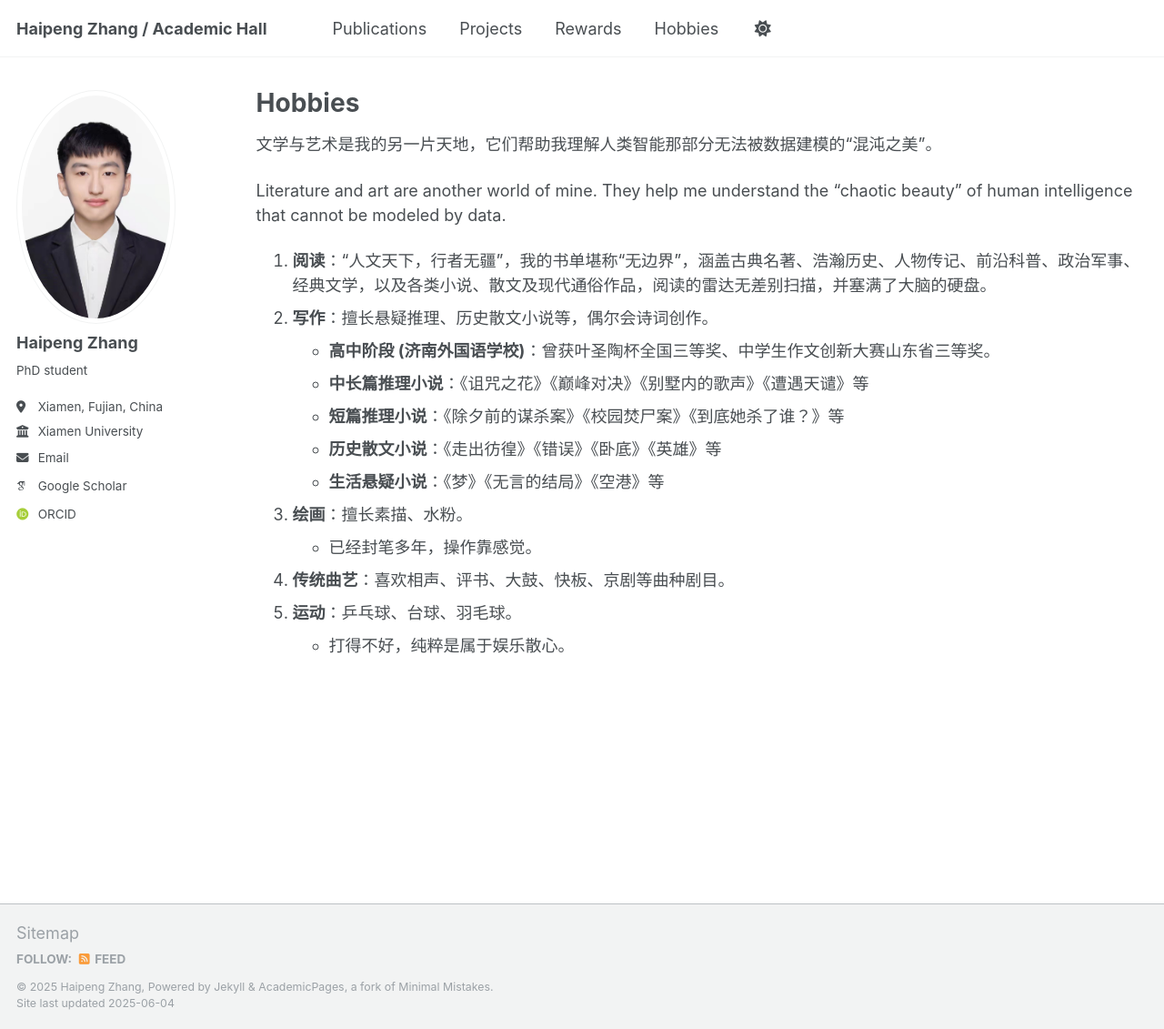
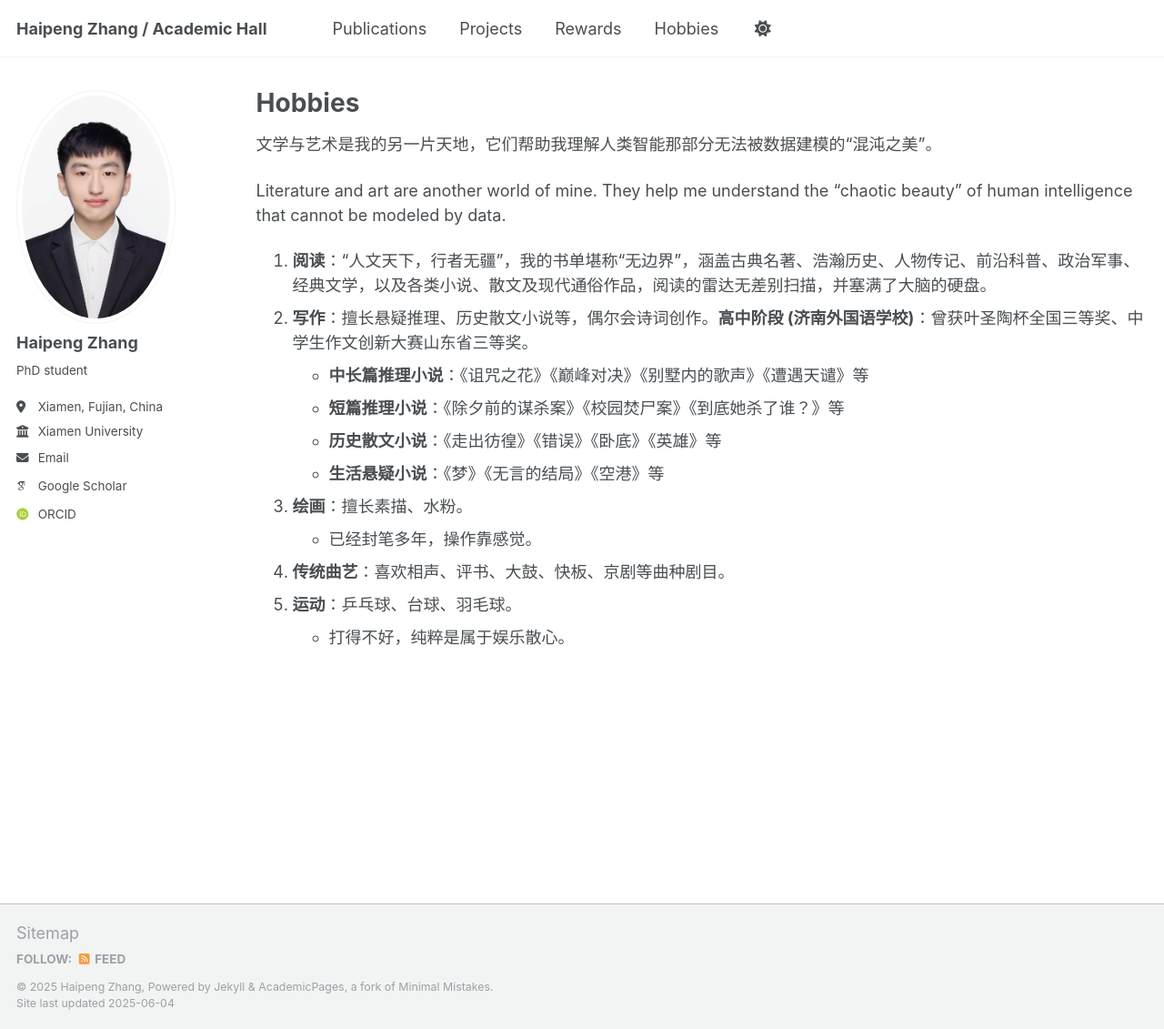
Before and after one commit to Harry-first/haipengzhang, a Jekyll site: the page built from _pages/portfolio.md, in a window 1280 px wide and 1131 px high. Shown: the whole window at 91% size. Built offline with Jekyll 4.4.1, drawn with Linux system fonts in a browser that asks for light colours; some web fonts are replaced.

```diff
--- a/_pages/portfolio.md
+++ b/_pages/portfolio.md
@@ -9,8 +9,7 @@ author_profile: true
 
 Literature and art are another world of mine. They help me understand the “chaotic beauty” of human intelligence that cannot be modeled by data.
 1. **阅读**：“人文天下，行者无疆”，我的书单堪称“无边界”，涵盖古典名著、浩瀚历史、人物传记、前沿科普、政治军事、经典文学，以及各类小说、散文及现代通俗作品，阅读的雷达无差别扫描，并塞满了大脑的硬盘。
-2. **写作**：擅长悬疑推理、历史散文小说等，偶尔会诗词创作。
-- **高中阶段 (济南外国语学校)**：曾获叶圣陶杯全国三等奖、中学生作文创新大赛山东省三等奖。
+2. **写作**：擅长悬疑推理、历史散文小说等，偶尔会诗词创作。**高中阶段 (济南外国语学校)**：曾获叶圣陶杯全国三等奖、中学生作文创新大赛山东省三等奖。
 - **中长篇推理小说**：《诅咒之花》《巅峰对决》《别墅内的歌声》《遭遇天谴》等
 - **短篇推理小说**：《除夕前的谋杀案》《校园焚尸案》《到底她杀了谁？》等
 - **历史散文小说**：《走出彷徨》《错误》《卧底》《英雄》等
```
